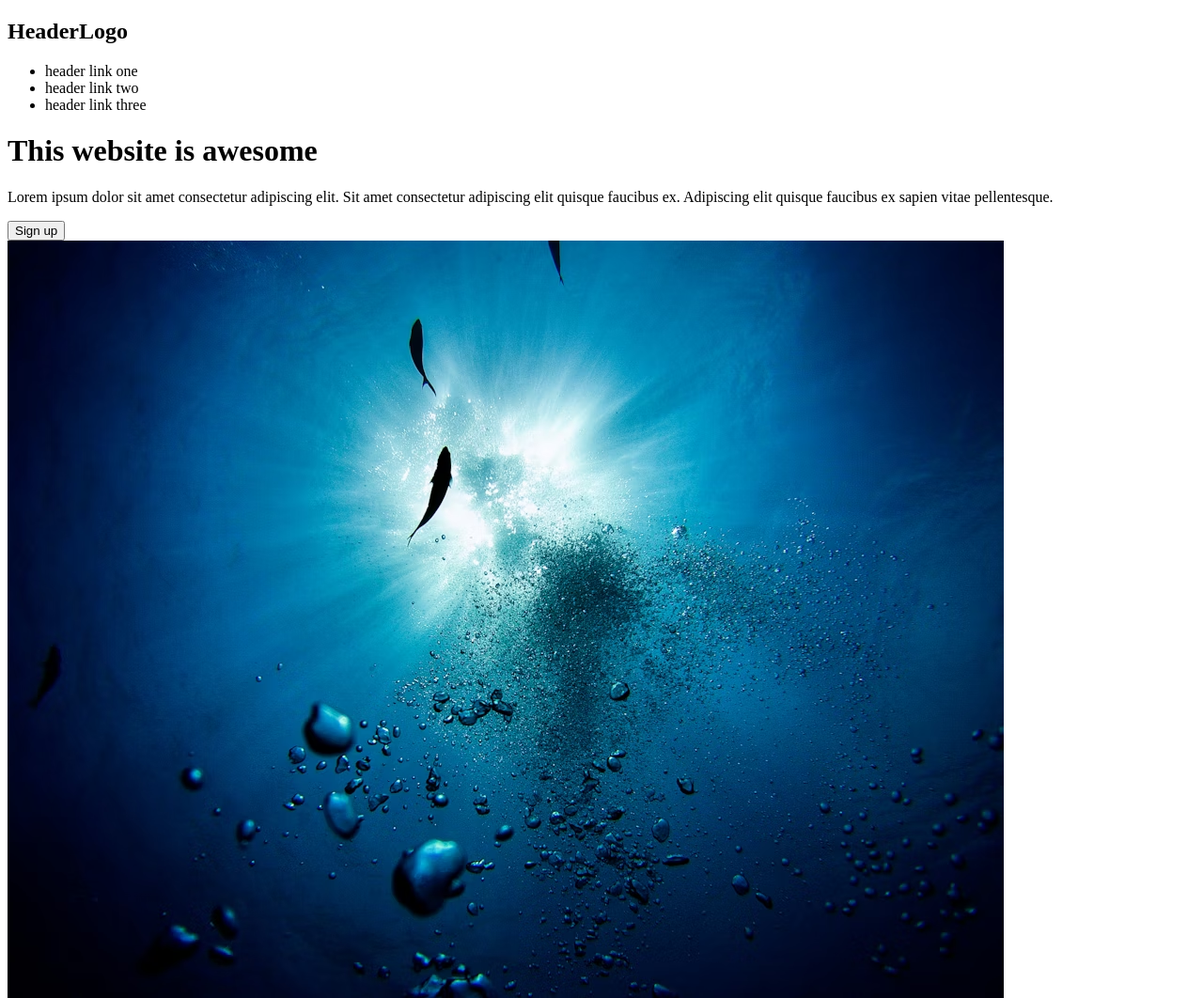
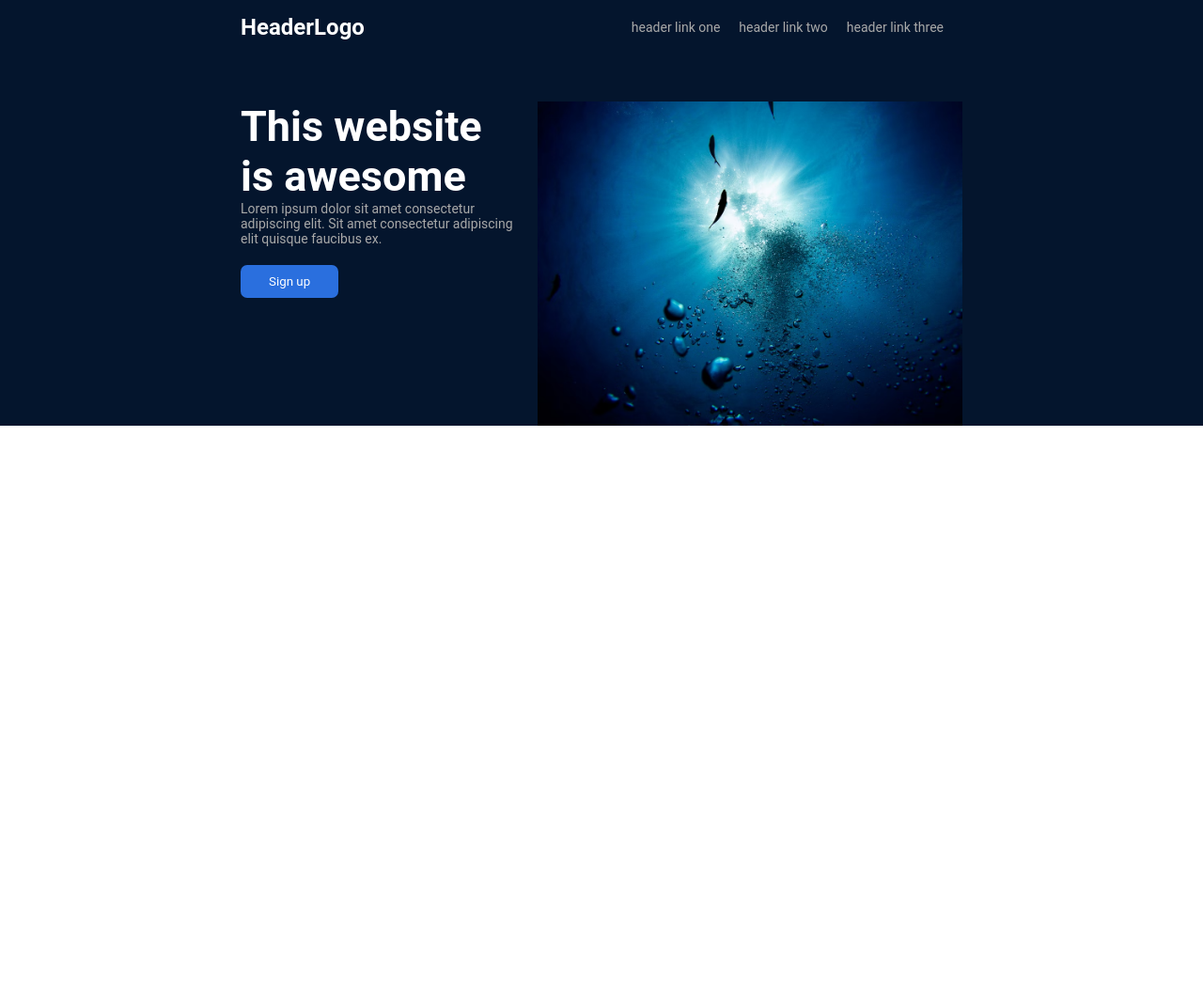
Before and after one commit to 2shn/landing-page-2, a plain HTML site: page index.html in a window 1280 px wide. Shown: the top 1062 px of the page at 94% size. After the commit the page ends 800 px from the top, so only its background shows below. Drawn offline with Linux system fonts and the light colour scheme.

Commit message:
Style header

```diff
--- a/index.html
+++ b/index.html
@@ -2,6 +2,7 @@
 <html>
     <head>
         <meta charset="utf-8">
+        <link rel="stylesheet" href="style.css">
         <title>Landing page 2</title>
     </head>
 
@@ -19,7 +20,7 @@
             <div class="introduction">
                 <div>
                     <h1>This website is awesome</h1>
-                    <p>Lorem ipsum dolor sit amet consectetur adipiscing elit. Sit amet consectetur adipiscing elit quisque faucibus ex. Adipiscing elit quisque faucibus ex sapien vitae pellentesque.</p>
+                    <p>Lorem ipsum dolor sit amet consectetur adipiscing elit. Sit amet consectetur adipiscing elit quisque faucibus ex.</p>
                     <button>Sign up</button>
                 </div>
                 <img src="images/ocean.avif" alt="Ocean with fishes">
--- a/style.css
+++ b/style.css
@@ -0,0 +1,64 @@
+* {
+    margin: 0;
+    padding: 0;
+    font-family: 'Roboto', sans-serif;
+    box-sizing: border-box;
+}
+
+.header {
+    background-color: #04152d;
+    color: white;
+    padding: 0 20vw;
+}
+
+nav {
+    display: flex;
+    justify-content: space-between;
+    align-items: center;
+    padding: 15px 0;
+}
+
+ul {
+    display: flex;
+    list-style-type: none;
+}
+
+li {
+    color: #a9a9a9;
+    font-size: 14px;
+    margin-right: 20px;
+}
+
+.introduction {
+    display: flex;
+    align-items: stretch;
+    margin: 50px 0;
+    justify-content: space-between;
+}
+
+h1 {
+    font-size: 45px;
+}
+
+.introduction div p {
+    color: #a9a9a9;
+    font-size: 14px;
+}
+
+.introduction div {
+    margin-right: 20px;
+}
+
+.introduction div button {
+    margin: 20px 0;
+    padding: 10px 30px;
+    border-radius: 7px;
+    border: none;
+    color: white;
+    background-color: rgb(42, 111, 222);
+}
+
+.introduction img {
+    min-width: 0;
+    object-fit: cover;
+}
```
